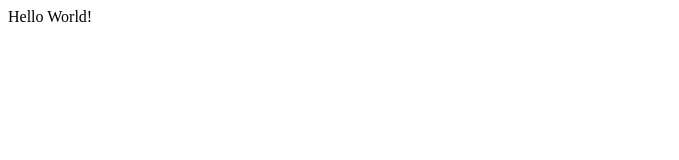
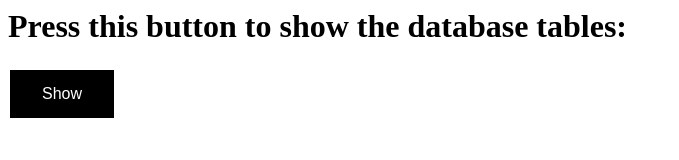
Before and after one commit to henrychndlr/project-one, a plain HTML site: page muckingAround/testWebsite.html in a window 1280 px wide. Shown: the whole page, without its empty margins (0-679 px from the left). Drawn offline with Linux system fonts and the light colour scheme.

Commit message:
Updated testWebsite

```diff
--- a/muckingAround/testWebsite.html
+++ b/muckingAround/testWebsite.html
@@ -1 +1,23 @@
-<head>Hello World!</head>
+<html>
+    <head>
+        <style>
+            .button {
+                border: none;
+                color: white;
+                padding: 15px 32px;
+                text-align: center;
+                text-decoration: none;
+                display: inline-block;
+                font-size: 16px;
+                margin: 4px 2px;
+                cursor: pointer;
+            }
+            .button1 {background-color: black;} /* Blue */
+        </style>
+    </head>
+    <body>
+        <h1>Press this button to show the database tables:</h1>
+        <button class="button button1">Show</button>
+    </body>
+
+</html>
```
